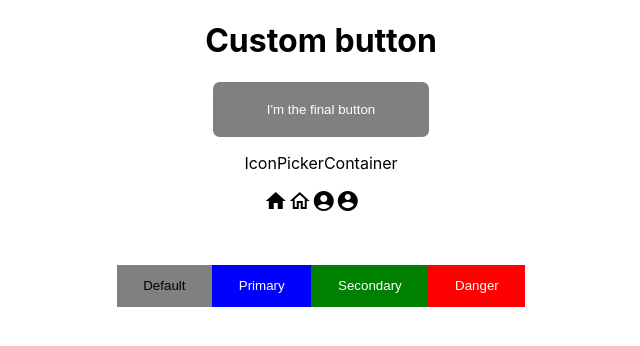
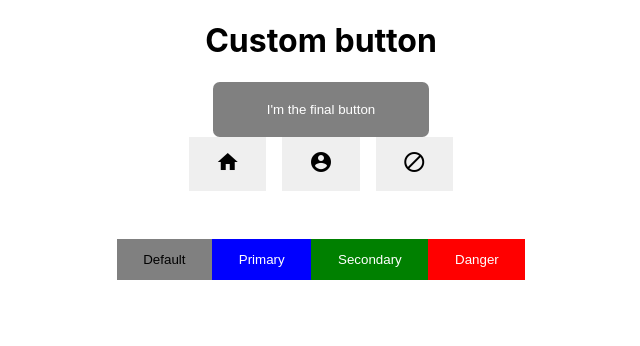
Before and after one commit to xaviguasch/button-component-alternative-approach-devchallenges-prac-react-app, a React (Create React App) app: page / in a window 1280 px wide. Shown: the top 346 px of the page, without its empty margins (319-959 px from the left). Built offline with nearby package versions, Linux system fonts and the light colour scheme.

Commit message:
implemented icon picker functionality

```diff
--- a/src/App.js
+++ b/src/App.js
@@ -7,16 +7,22 @@ import './App.css'
 
 function App() {
   const [color, setColor] = useState('')
+  const [icon, setIcon] = useState([])
 
   const changeColor = (color) => {
     setColor(color)
   }
 
+  const addIcons = (icon) => {
+    setIcon(icon)
+  }
+
   return (
     <div className='App'>
       <h1>Custom button</h1>
-      <FinalButton colorSetter={color} />
-      <IconPickerContainer />
+
+      <FinalButton colorSetter={color} icon={icon} />
+      <IconPickerContainer getIcon={addIcons} />
       <ClrPickerContainer getColor={changeColor} />
     </div>
   )
--- a/src/components/FinalButton.js
+++ b/src/components/FinalButton.js
@@ -4,6 +4,7 @@ const FinalButton = (props) => {
   return (
     <div>
       <button className={`btn btn--final ${props.colorSetter}`}>
+        <span className='material-icons'>{props.icon !== 'block' ? props.icon : ''}</span>
         I'm the final button
       </button>
     </div>
--- /dev/null
+++ b/src/components/IconButton.css
@@ -0,0 +1,5 @@
+.btn--icon:hover,
+.btn--icon:focus {
+  transition: 0.2s ease-in;
+  background-color: hsla(0, 0%, 0%, 0.3);
+}
--- /dev/null
+++ b/src/components/IconButton.js
@@ -0,0 +1,15 @@
+import './IconButton.css'
+
+const IconButton = (props) => {
+  const clickHandlerIcon = () => {
+    props.pickIcon(props.icon)
+  }
+
+  return (
+    <button className='btn btn--icon' onClick={clickHandlerIcon}>
+      <span className='material-icons'>{props.icon}</span>
+    </button>
+  )
+}
+
+export default IconButton
--- a/src/components/IconPickerContainer.css
+++ b/src/components/IconPickerContainer.css
@@ -0,0 +1,6 @@
+.icon-picker-container {
+  display: flex;
+  justify-content: center;
+  align-items: center;
+  gap: 1em;
+}
--- a/src/components/IconPickerContainer.js
+++ b/src/components/IconPickerContainer.js
@@ -1,14 +1,17 @@
+import IconButton from './IconButton'
+
 import './IconPickerContainer.css'
 
 const IconPickerContainer = (props) => {
+  const iPCHandler = (icon) => {
+    props.getIcon(icon)
+  }
+
   return (
     <div className='icon-picker-container'>
-      <p>IconPickerContainer</p>
-      <span className='material-icons'>home</span>
-      <span class='material-icons-outlined'>home</span>
-      <span class='material-icons-sharp'>account_circle</span>
-      <span className='material-icons'>account_circle</span>
-      <span className='material-icons'>&#xE87C;</span>
+      <IconButton pickIcon={iPCHandler} icon='home' />
+      <IconButton pickIcon={iPCHandler} icon='account_circle' />
+      <IconButton pickIcon={iPCHandler} icon='block' />
     </div>
   )
 }
```
